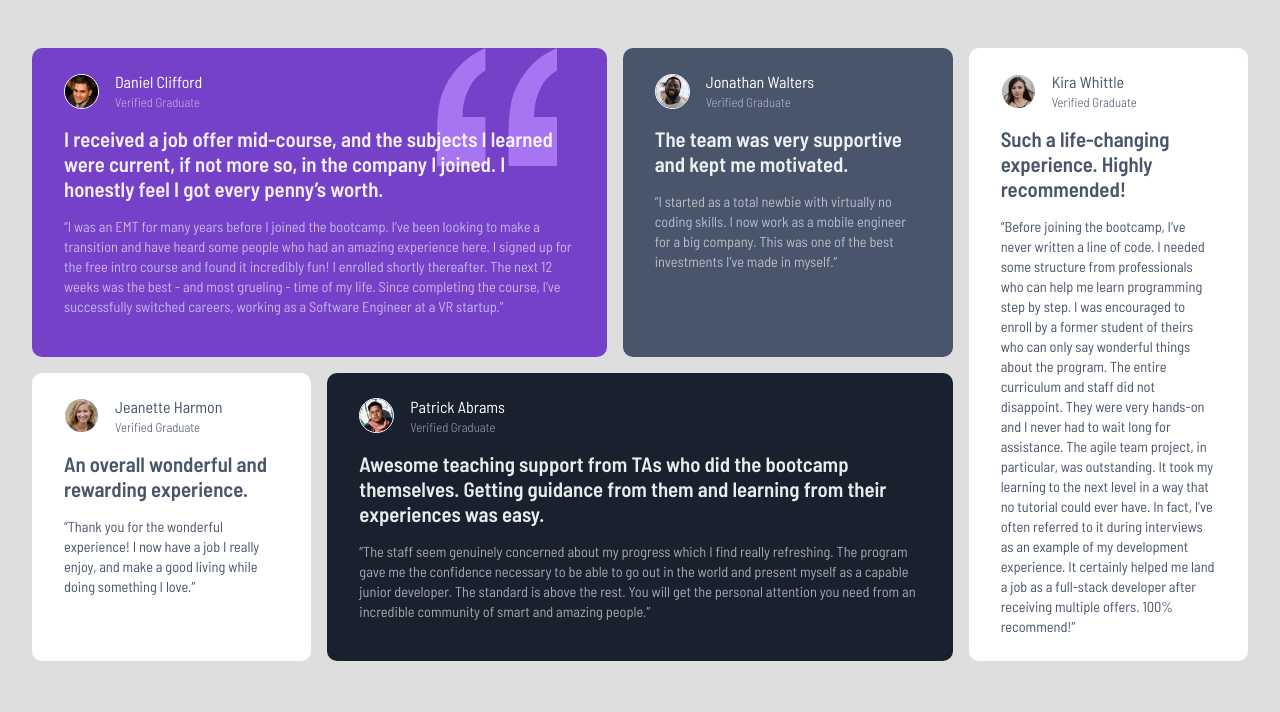
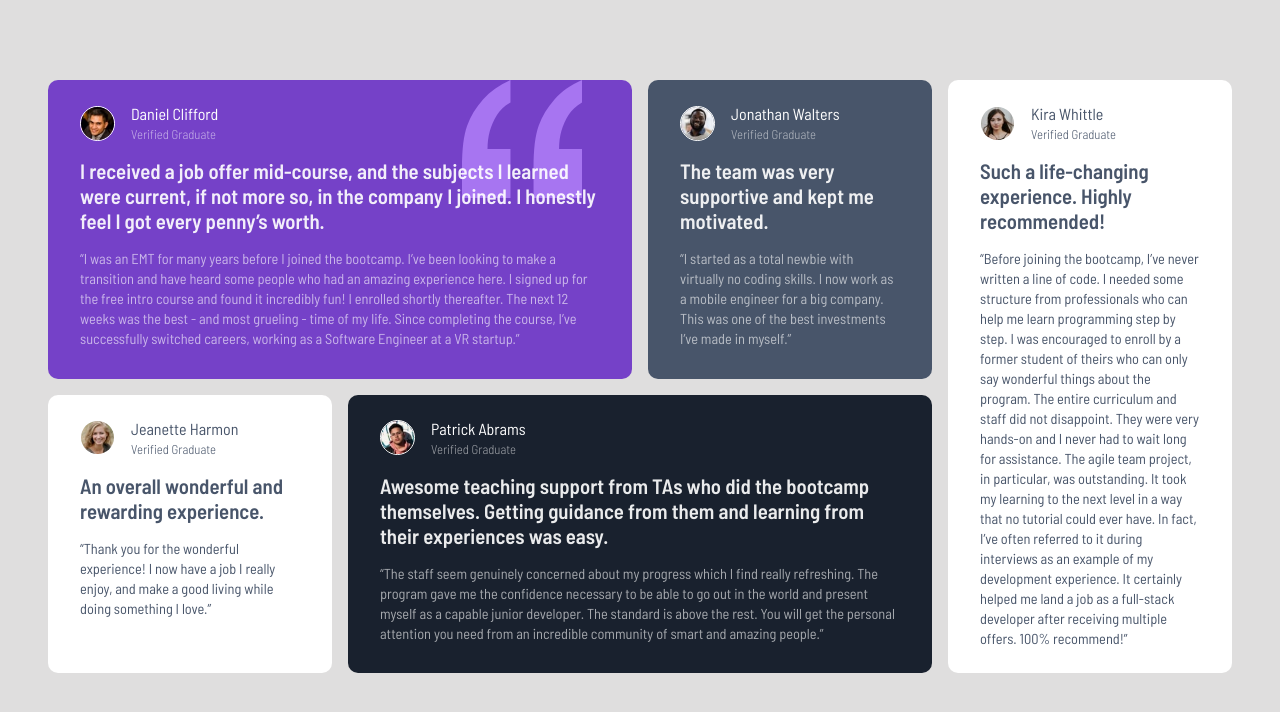
Before and after one commit to Gokul788/testimonials-grid-page, a plain HTML site: page index.html in a window 1280 px wide. Drawn offline with Linux system fonts and the light colour scheme.

Commit message:
Html and Css

```diff
--- a/style.css
+++ b/style.css
@@ -26,7 +26,6 @@
 
 body{
     display: flex;
-    flex-direction: column;
     justify-content: center;
     align-items: center;
     font-family: var(--font-family);
@@ -38,7 +37,7 @@ body{
     display: grid;
     margin: 3rem 2rem;
     grid-template-rows: minmax(200px, auto) minmax(100px, auto) minmax(100px, auto) minmax(150px, auto) minmax(200px, auto);
-    gap: 2rem;
+    gap: 1.5rem;
   }
 
   .testimonial{
@@ -159,8 +158,11 @@ body{
  /* Media Quary */
 
  @media (min-width:768px) {
-
+   .body{
+    height: 100vh;
+   }
     .grid-container {
+        margin: 5rem 3rem  5rem  3rem;
         min-width: 750px;
         display: grid;
         grid-template-columns: 1fr 1fr 1fr 1fr;
@@ -179,6 +181,7 @@ body{
 
       .testimonial--secondary {
         grid-area: testimonial--secondary;
+        width: 100%;
 
       }
 
```
